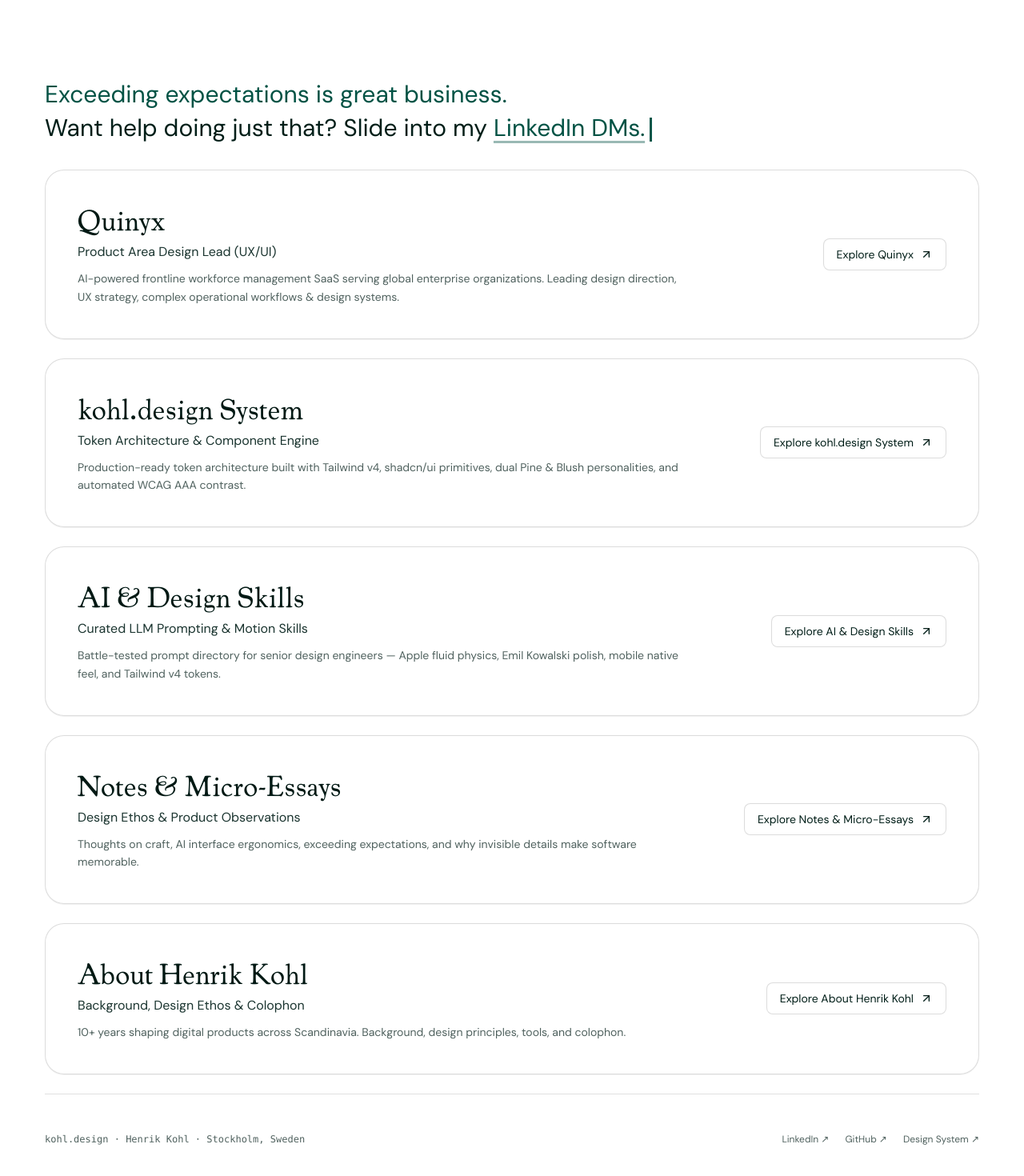
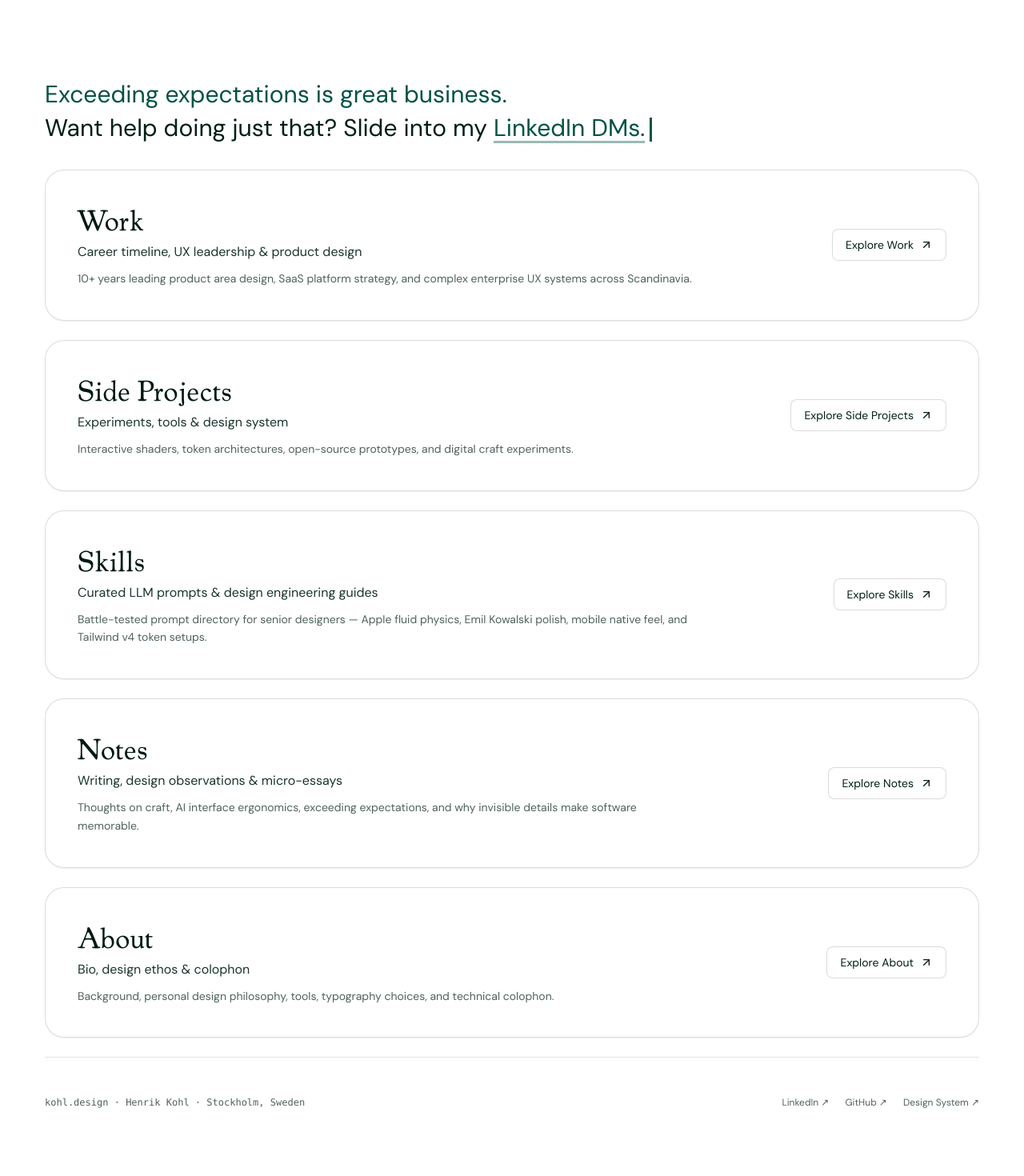
Before and after one commit to bergets/kohl-design, a Next.js app: page / in a window 1280 px wide. Shown: the part 564-2034 px from the top of the page at 80% size. Built offline with nearby package versions, Linux system fonts and the light colour scheme.

Commit message:
feat(home): structure cards as introductions to each site page (Work, Side Projects, Skills, Notes, About)

```diff
--- a/app/page.tsx
+++ b/app/page.tsx
@@ -10,61 +10,43 @@
 import { ExploreSheet } from "@/components/ExploreSheet";
 import { ArrowUpRight } from "lucide-react";
 
-interface FeaturedItem {
-  num: string;
-  tag: string;
+interface PageDestination {
   title: string;
-  role: string;
+  subtitle: string;
   desc: string;
   href: string;
-  meta: string;
 }
 
-const FEATURED_ITEMS: FeaturedItem[] = [
+const PAGE_DESTINATIONS: PageDestination[] = [
   {
-    num: "01",
-    tag: "CAREER & LEADERSHIP",
-    title: "Quinyx",
-    role: "Product Area Design Lead (UX/UI)",
-    desc: "AI-powered frontline workforce management SaaS serving global enterprise organizations. Leading design direction, UX strategy, complex operational workflows & design systems.",
+    title: "Work",
+    subtitle: "Career timeline, UX leadership & product design",
+    desc: "10+ years leading product area design, SaaS platform strategy, and complex enterprise UX systems across Scandinavia.",
     href: "/work",
-    meta: "4 yrs 2 mos · Enterprise SaaS",
   },
   {
-    num: "02",
-    tag: "DESIGN SYSTEM",
-    title: "kohl.design System",
-    role: "Token Architecture & Component Engine",
-    desc: "Production-ready token architecture built with Tailwind v4, shadcn/ui primitives, dual Pine & Blush personalities, and automated WCAG AAA contrast.",
-    href: "/design-system",
-    meta: "Live Design System · 24+ Components",
+    title: "Side Projects",
+    subtitle: "Experiments, tools & design system",
+    desc: "Interactive shaders, token architectures, open-source prototypes, and digital craft experiments.",
+    href: "/projects",
   },
   {
-    num: "03",
-    tag: "CURATED DIRECTORY",
-    title: "AI & Design Skills",
-    role: "Curated LLM Prompting & Motion Skills",
-    desc: "Battle-tested prompt directory for senior design engineers — Apple fluid physics, Emil Kowalski polish, mobile native feel, and Tailwind v4 tokens.",
+    title: "Skills",
+    subtitle: "Curated LLM prompts & design engineering guides",
+    desc: "Battle-tested prompt directory for senior designers — Apple fluid physics, Emil Kowalski polish, mobile native feel, and Tailwind v4 token setups.",
     href: "/skills",
-    meta: "Interactive Directory · Copyable Prompts",
   },
   {
-    num: "04",
-    tag: "ESSAYS & OBSERVATIONS",
-    title: "Notes & Micro-Essays",
-    role: "Design Ethos & Product Observations",
+    title: "Notes",
+    subtitle: "Writing, design observations & micro-essays",
     desc: "Thoughts on craft, AI interface ergonomics, exceeding expectations, and why invisible details make software memorable.",
     href: "/notes",
-    meta: "Writing · 2026",
   },
   {
-    num: "05",
-    tag: "BIOGRAPHY & ETHOS",
-    title: "About Henrik Kohl",
-    role: "Background, Design Ethos & Colophon",
-    desc: "10+ years shaping digital products across Scandinavia. Background, design principles, tools, and colophon.",
+    title: "About",
+    subtitle: "Bio, design ethos & colophon",
+    desc: "Background, personal design philosophy, tools, typography choices, and technical colophon.",
     href: "/about",
-    meta: "Bio & Colophon",
   },
 ];
 
@@ -76,8 +58,8 @@
       {/*
         ========================================================================
         HERO SECTION
-        Takes min-h-dvh so the dialogue has breathing room and will NEVER
-        be overlapped by the card below.
+        Takes min-h-dvh. The dialogue sits comfortably above the bottom edge,
+        leaving room for the first destination card to peek into view.
         ========================================================================
       */}
       <section className="min-h-dvh w-full flex flex-col justify-between p-6 sm:p-8 md:p-12 lg:p-14 pb-12 sm:pb-16 relative">
@@ -145,13 +127,13 @@
 
       {/*
         ========================================================================
-        WORK & DESTINATIONS LIST
+        PAGES & DESTINATIONS LIST
         Clean continuous flow starting with a 24px negative margin (-mt-6)
-        so Card 01 peeks exactly 24px into the bottom of the hero viewport.
+        so the Work card peeks 24px into the bottom of the hero viewport.
         ========================================================================
       */}
       <section className="w-full px-6 sm:px-8 md:px-12 lg:px-14 pb-16 sm:pb-24 space-y-4 sm:space-y-6 max-w-7xl mx-auto -mt-6">
-        {FEATURED_ITEMS.map((item, index) => {
+        {PAGE_DESTINATIONS.map((item, index) => {
           if (index === 0) {
             return (
               <motion.div
@@ -176,7 +158,7 @@
                       </h2>
 
                       <p className="text-sm sm:text-base font-medium text-foreground/90 dark:text-[#FCD3D6]">
-                        {item.role}
+                        {item.subtitle}
                       </p>
 
                       <p className="text-xs sm:text-sm text-muted-foreground leading-relaxed">
@@ -209,7 +191,7 @@
                   </h2>
 
                   <p className="text-sm sm:text-base font-medium text-foreground/90 dark:text-[#FCD3D6]">
-                    {item.role}
+                    {item.subtitle}
                   </p>
 
                   <p className="text-xs sm:text-sm text-muted-foreground leading-relaxed">
```
